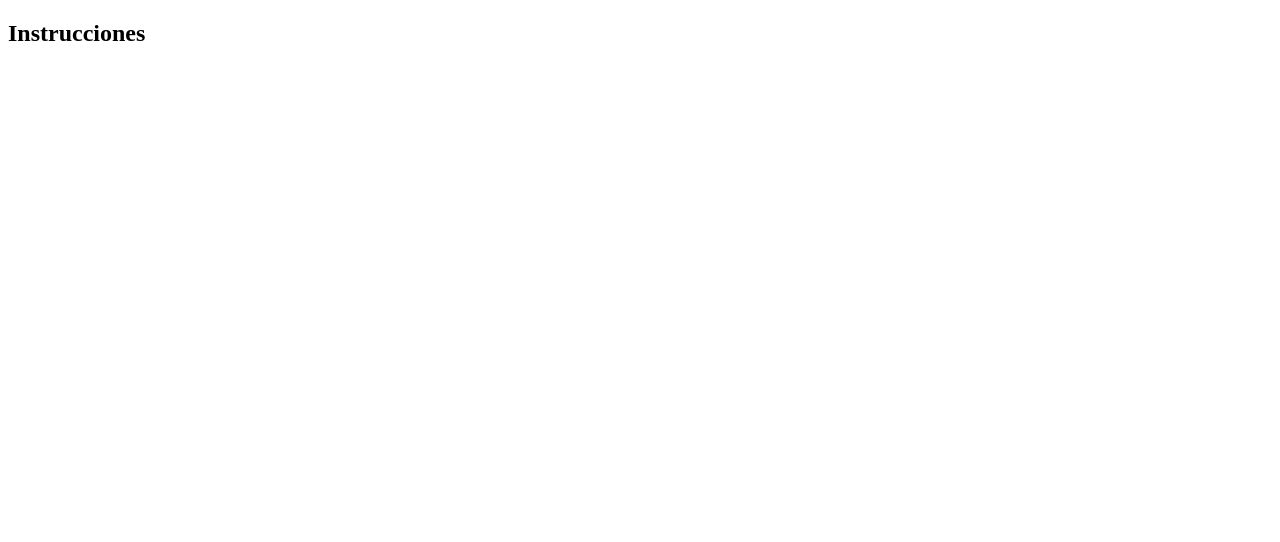
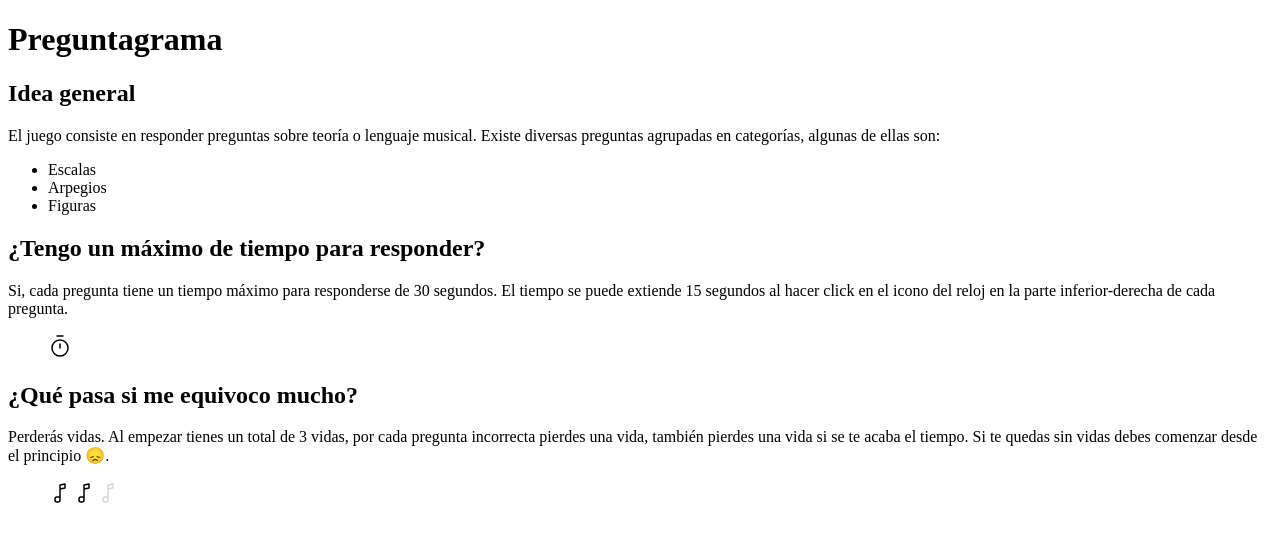
Before and after one commit to edabrito7/preguntagrama, a Next.js app: page /instrucciones in a window 1280 px wide. Shown: the top 542 px of the page. Built offline with nearby package versions, Linux system fonts and the light colour scheme.

Commit message:
add instruction page

```diff
--- a/pages/instrucciones.js
+++ b/pages/instrucciones.js
@@ -1,5 +1,11 @@
 import Head from 'next/head'
 
+// components
+import Title from 'components/commons/Title'
+
+// icons
+import Clock from 'components/icons/clock'
+import Life from 'components/icons/life'
 
 export default function Instrucciones () {
     return (
@@ -7,9 +13,64 @@ export default function Instrucciones () {
             <Head>
                 <title>Instrucciones</title>
             </Head>
-            <section>
-                <h1>Instrucciones</h1>
-            </section>
+            <main
+            className='mx-4'
+            >
+                <Title/>
+                <section
+                className='my-2'
+                >
+                    <h2
+                    className='font-bold text-lg'
+                    >Idea general</h2>
+                    <p
+                    className='mt-4'
+                    >
+                        El juego consiste en responder preguntas sobre teoría o lenguaje musical.
+                        Existe diversas preguntas agrupadas en categorías, algunas de ellas son:
+                    </p>
+                    <ul
+                    className='mt-2 mb-4 mx-4'
+                    >
+                        <li className='list-disc'>Escalas</li>
+                        <li className='list-disc'>Arpegios</li>
+                        <li className='list-disc'>Figuras</li>
+                    </ul>
+                    <h2
+                    className='font-bold text-lg'
+                    >¿Tengo un máximo de tiempo para responder?</h2>
+                    <p
+                    className='my-4'
+                    >
+                        Si, cada pregunta tiene un tiempo máximo para responderse de 30 segundos.
+                        El tiempo se puede extiende 15 segundos al hacer click en el icono del reloj en la parte inferior-derecha de cada pregunta.
+                    </p>
+                    <figure
+                    className='flex justify-center items-center my-8'
+                    >
+                        <Clock/>
+                    </figure>
+                    <h2
+                    className='font-bold text-lg'
+                    >¿Qué pasa si me equivoco mucho?</h2>
+                    <p
+                    className='my-4'
+                    >
+                        Perderás vidas. Al empezar tienes un total de 3 vidas, por cada pregunta incorrecta pierdes una vida,
+                        también pierdes una vida si se te acaba el tiempo.
+                        Si te quedas sin vidas debes comenzar desde el principio &#128542;.
+                    </p>
+                    <figure
+                    className='flex justify-center items-center my-8'
+                    >
+                        <Life />
+                        <Life />
+                        <Life
+                        stroke='#00000029'
+                        />
+                    </figure>
+                </section>
+            </main>
         </>
     )
 }
```
